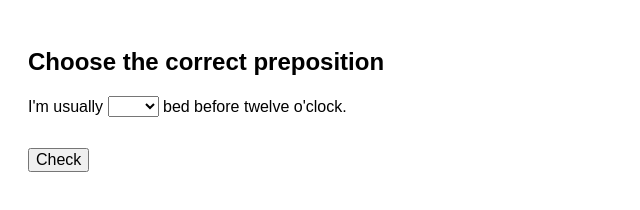
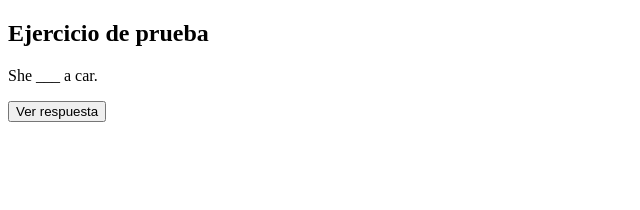
Before and after one commit to MirnaGit/english-exercises, a plain HTML site: page index.html.html in a window 1280 px wide. Shown: the whole page, without its empty margins (0-640 px from the left). Drawn offline with Linux system fonts and the light colour scheme.

Commit message:
Update index.html.html

```diff
--- a/index.html.html
+++ b/index.html.html
@@ -1,63 +1,18 @@
 <!DOCTYPE html>
 <html lang="es">
 <head>
-    <meta charset="utf-8">
-    <title>Prepositions Exercise</title>
-
-    <meta name="viewport" content="width=device-width, initial-scale=1">
-    <link rel="manifest" href="manifest.json">
-
-    <style>
-        body {
-            font-family: Arial;
-            padding: 20px;
-        }
-
-        select {
-            font-size: 16px;
-        }
-
-        button {
-            font-size: 16px;
-            margin-top: 15px;
-        }
-    </style>
+  <meta charset="UTF-8">
+  <title>Prueba móvil</title>
 </head>
 <body>
 
-    <h2>Choose the correct preposition</h2>
+<h2>Ejercicio de prueba</h2>
 
-    <p>
-        I'm usually
-        <select data-correct="in">
-            <option></option>
-            <option>with</option>
-            <option>at</option>
-            <option>in</option>
-            <option>on</option>
-        </select>
-        bed before twelve o'clock.
-    </p>
+<p>She ___ a car.</p>
 
-    <button onclick="check()">Check</button>
-
-    <script>
-function check() {
-  document.querySelectorAll("select").forEach(sel => {
-    if (sel.value === sel.dataset.correct) {
-      sel.style.border = "2px solid green";
-    } else {
-      sel.style.border = "2px solid red";
-    }
-  });
-}
-    </script>
-
-    <script>
-if ('serviceWorker' in navigator) {
-  navigator.serviceWorker.register('sw.js');
-}
-    </script>
+<button onclick="alert('Correct answer: HAS')">
+  Ver respuesta
+</button>
 
 </body>
 </html>
```
